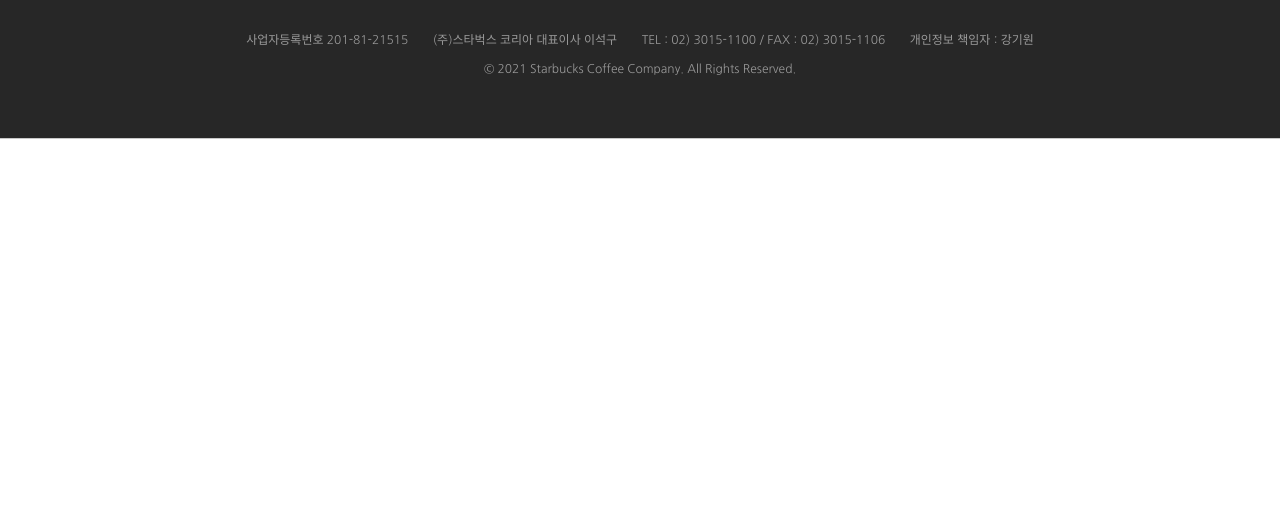
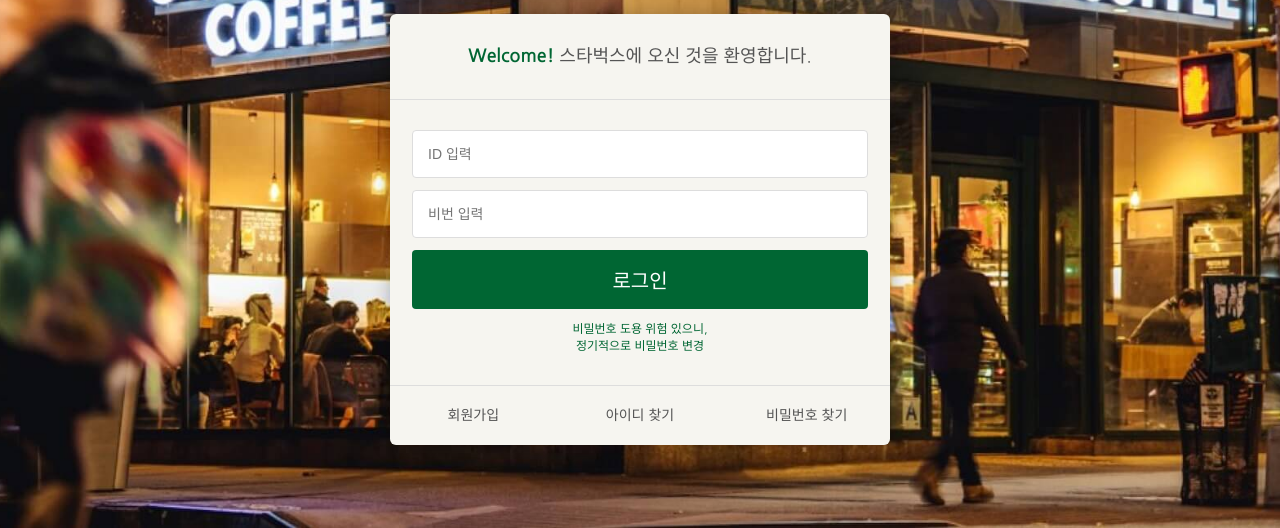
Before and after one commit to gukuhyeok/starbucks, a plain HTML site: page signin/index.html in a window 1280 px wide. Shown: the part 272-800 px from the top of the page. Drawn offline with nearby package versions, Linux system fonts and the light colour scheme.

Commit message:
로그인페이지완성

```diff
--- /dev/null
+++ b/css/signin.css
@@ -0,0 +1,88 @@
+.signin {
+  margin-top: 12opx;
+  padding: 100px 0 150px;
+  background-image: url("../images/signin_bg.jpg");
+  background-repeat: no-repeat;
+  background-position: center;
+  background-attachment: fixed;
+  background-size: cover;
+}
+
+.signin h1 {
+  color: #fff;
+  font-size: 30px;
+  font-weight: 700;
+  text-align: center;
+  margin-bottom: 24px;
+}
+
+.signin__card {
+  width: 500px;
+  margin: 0 auto;
+  border-radius: 6px;
+  background-color: #f6f5f0;
+  box-shadow: 2px 2px 20px rgba(0, 0, 0, .3);
+  color: #555;
+}
+
+.signin__card h2 {
+  padding: 30px;
+  font-size: 18px;
+  text-align: center;
+  border-bottom: 1px solid #ddd;
+}
+.signin__card h2 strong {
+  font-weight: 700;
+  color: #006633;
+}
+.signin__card form {
+  padding: 30px 22px;
+}
+
+.signin__card form input {
+  width: 100%;
+  margin-bottom: 12px;
+  padding: 15px;
+  border: 1px solid #ddd;
+  border-radius: 4px;
+  outline: none;
+  box-sizing: border-box;
+  font-size: 14px;
+}
+
+.signin__card form [type="submit"] {
+  background-color: #006633;
+  border: none;
+  color: #fff;
+  font-size: 20px;
+  cursor: pointer;
+}
+
+.signin__card form p {
+  font-size: 12px;
+  color: #006633;
+  text-align: center;
+}
+
+.signin__card .actions {
+  display: flex;
+  border-top: 1px solid #ddd;
+}
+
+.signin__card .actions a {
+  flex-grow: 1;
+  flex-basis: 0;
+  text-align: center;
+  padding: 20px;
+  color: #555;
+  font-size: 14px;
+  border-radius: 1px solid #ddd;
+}
+
+.signin__card .actions a:last-child {
+  border-radius: none;
+}
+
+.signin__card .actions a:hover {
+  text-decoration: underline;
+}
--- a/signin/index.html
+++ b/signin/index.html
@@ -1,5 +1,6 @@
 <!DOCTYPE html>
 <html lang="ko">
+
 <head>
   <meta charset="UTF-8" />
   <meta name="viewport" content="width=device-width, initial-scale=1.0" />
@@ -36,9 +37,14 @@
   <link rel="stylesheet" href="https://fonts.googleapis.com/icon?family=Material+Icons" />
 
   <link rel="stylesheet" href="../css/common.css" />
+  <link rel="stylesheet" href="../css/signin.css" />
+
+
 
   <script defer src="../js/common.js"></script>
+
 </head>
+
 <body>
 
   <!--HEADER-->
@@ -371,7 +377,27 @@
 
     </div>
 
-<section class="signin"> </section>
+    <section class="signin">
+      <h1> 로그인 </h1>
+      <div class="signin__card">
+        <h2>
+          <strong> Welcome! </strong> 스타벅스에 오신 것을 환영합니다.
+        </h2>
+        <form>
+          <input type="text" placeholder="ID 입력">
+          <input type="password" placeholder="비번 입력">
+          <input type="submit" value="로그인">
+          <p>
+            비밀번호 도용 위험 있으니,<br /> 정기적으로 비밀번호 변경
+          </p>
+        </form>
+        <div class="actions">
+          <a href="javascript:void(0)">회원가입</a>
+          <a href="javascript:void(0)">아이디 찾기</a>
+          <a href="javascript:void(0)">비밀번호 찾기</a>
+        </div>
+      </div>
+    </section>
 
 
 
@@ -410,4 +436,5 @@
     </footer>
 
 </body>
+
 </html>
```
Also changed, not shown: index.html (+1 -1 lines). Lines whose indentation alone changed are shown as unchanged.
